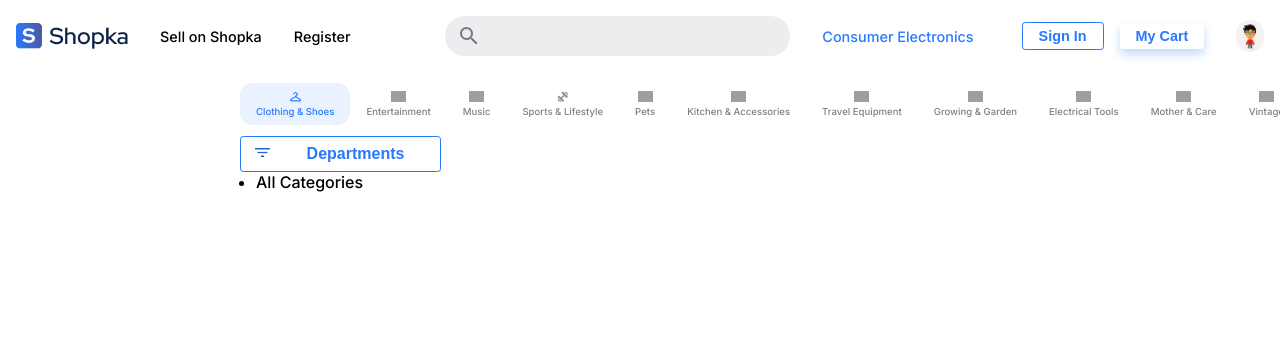
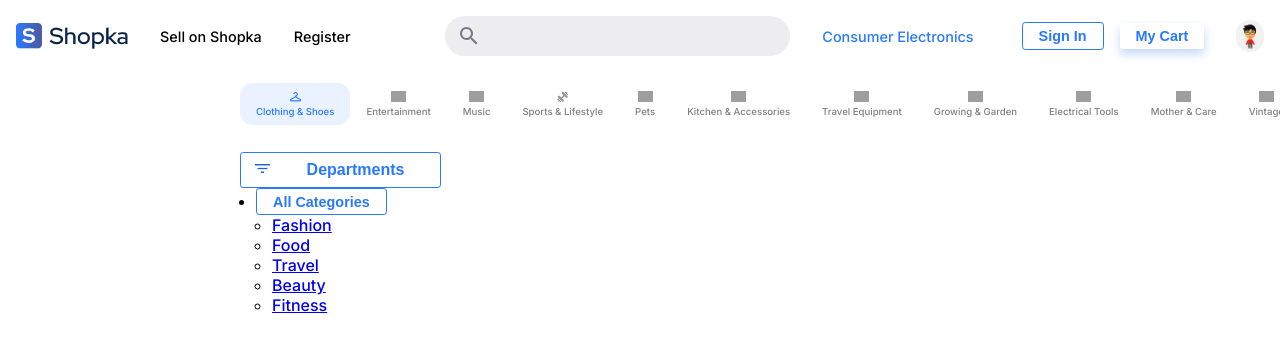
Before and after one commit to Sung-jin-Lim/E-commerce-Practice, a React (Create React App) app in the folder my-app/: page / in a window 1280 px wide. Shown: the top 352 px of the page. Built offline with nearby package versions, Linux system fonts and the light colour scheme; grey boxes are pictures that could not be loaded.

Commit message:
added second level dropdown

```diff
--- a/my-app/src/App.css
+++ b/my-app/src/App.css
@@ -125,6 +125,7 @@ span {
   display: flex;
   flex-direction: row;
   padding: 0 15rem;
+  margin-top: 1rem;
 }
 
 /* Left Container */
--- a/my-app/src/components/LeftContainer.js
+++ b/my-app/src/components/LeftContainer.js
@@ -1,5 +1,6 @@
 import hamburger from '../images/Vector.png'
 import menuItems from './menu-items/menuItems.js';
+import MenuItems from './MenuItems.js';
 
 export default function LeftContainer() {
 
@@ -14,8 +15,8 @@ export default function LeftContainer() {
         <img src={hamburger} alt='hamburger' />
         Departments</button>
       <ul className="menus">
-        {menuItems.map(menu => {
-          return <li key={menu.id}>{menu.name}</li>
+        {menuItems.map((menu, index) => {
+          return <MenuItems key={index} name={menu.name} extra={menu.submenu} />
         })}
       </ul>
     </div>
--- /dev/null
+++ b/my-app/src/components/MenuItems.js
@@ -0,0 +1,20 @@
+import Dropdown from "./menu-items/Dropdown";
+export default function MenuItems(props) {
+  return (
+    <li >
+      {props.extra ? (
+        <>
+          <button>{props.name}</button>
+          <Dropdown extra={props.extra} />
+        </>
+      ) : (
+        props.name
+      )}
+      {/* {props.name} */}
+      {/* {props.extra.map((extra, index) => {
+        return <li key={index}>{extra.name}</li>
+      })} */}
+    </ li >
+  )
+
+}
--- /dev/null
+++ b/my-app/src/components/menu-items/Dropdown.js
@@ -0,0 +1,14 @@
+export default function Dropdown(props) {
+  return (
+    <ul className="dropdown">
+      {props.extra.map((extra, index) => (
+        <li key={index} className="menuItems">
+          <a href="/#">{extra.name}</a>
+        </li>
+      )
+
+      )}
+    </ul>
+
+  )
+}
--- a/my-app/src/components/menu-items/menuItems.js
+++ b/my-app/src/components/menu-items/menuItems.js
@@ -1,25 +1,17 @@
 const menuItems = [
   {
-    id: 1,
     name: 'All Categories',
-
-
-    extra: [
+    submenu: [
       {
-        id: 2,
         name: 'Fashion',
-        // image: ,
-        extra: [
+        submenu: [
           {
-            id: 3,
             name: 'Clothing',
           },
           {
-            id: 4,
             name: 'Shoes',
           },
           {
-            id: 5,
             name: 'Accessories',
           },
 
@@ -27,26 +19,23 @@ const menuItems = [
 
       },
       {
-        id: 3,
         name: 'Food',
         // image: ,
       },
       {
-        id: 4,
         name: 'Travel',
 
         // image: ,
       },
       {
-        id: 5,
         name: 'Beauty',
         // image: ,
       },
       {
-        id: 6,
         name: 'Fitness',
         // image: ,
-      },]
+      },
+    ]
 
 
   },
```
Also changed, not shown: my-app/src/components/LeftCategory.js (deleted, +0 -15 lines).
